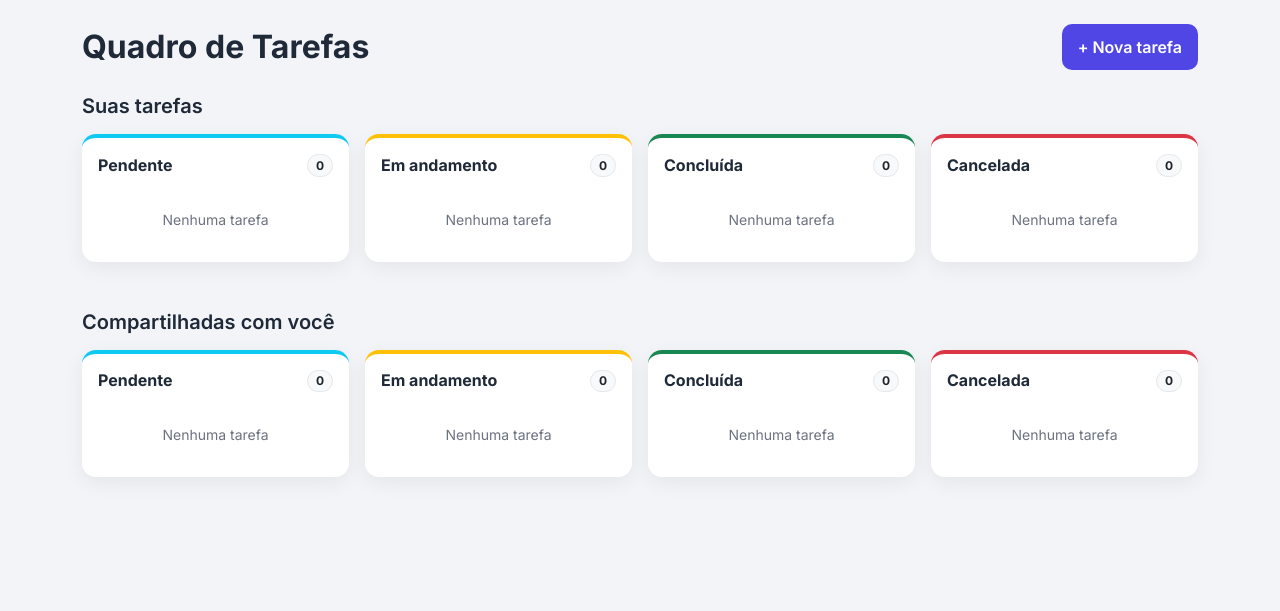
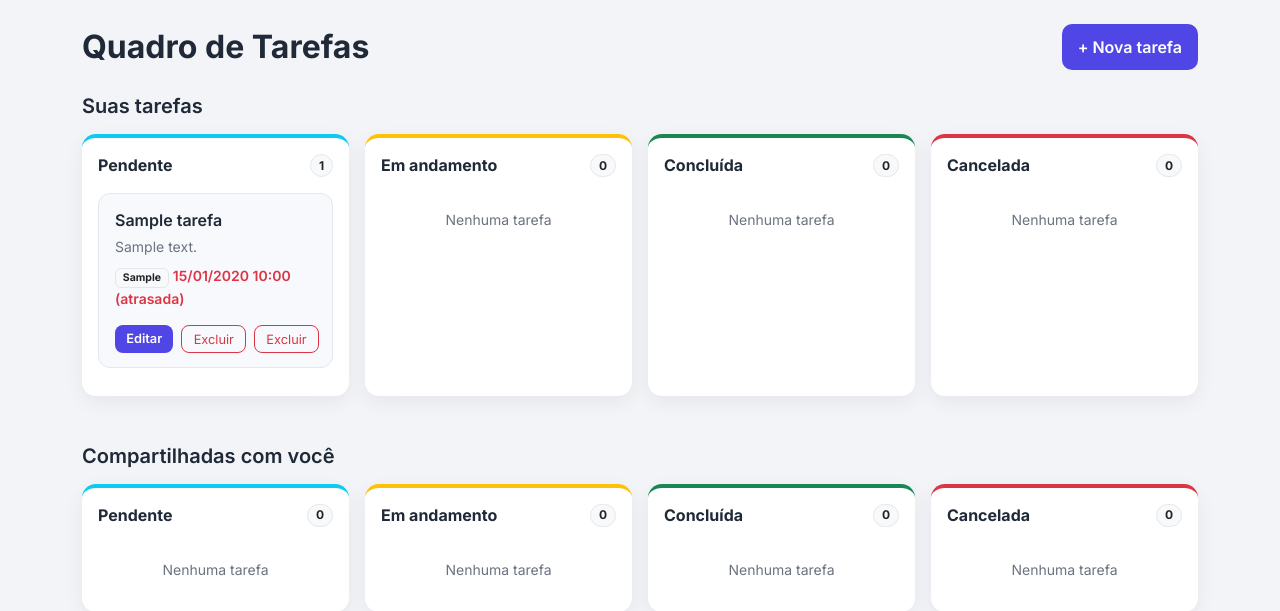
Before and after one commit to alyssa-sys/FSI-Wake-Up-Call-Tutorial-Flask, a Flask app: page /quadro in a window 1280 px wide. Shown: the part 56-667 px from the top of the page. Run offline with Flask 3, Linux system fonts and the light colour scheme; a user stored in the database is signed in; tables that the repository leaves empty hold one stand-in row (values such as "Sample post").

Commit message:
corrigindo erros no quadro e adcionar tarefa

```diff
--- a/gerenciador_de_tarefas/app.py
+++ b/gerenciador_de_tarefas/app.py
@@ -175,7 +175,7 @@ def editar_tarefa(tarefa_id):
 
         tarefa.status = status
 
-        # só criador e admin alteram título e descrição
+        # só criador e admin alteram título, descrição, prioridade e prazo
         if pode_editar(tarefa):
             prioridade = request.form.get('prioridade', tarefa.prioridade or 'A definir')
             if prioridade not in PRIORIDADES_VALIDAS:
@@ -191,6 +191,11 @@ def editar_tarefa(tarefa_id):
                 else:
                     flash(str(e), 'danger')
                     return redirect(url_for('editar_tarefa', tarefa_id=tarefa_id))
+
+            tarefa.titulo = request.form['titulo'].strip()
+            tarefa.descricao = request.form['descricao'].strip()
+            tarefa.prioridade = prioridade
+            tarefa.prazo = prazo
 
         db.session.commit()
         flash('Tarefa atualizada com sucesso!', 'success')
--- a/gerenciador_de_tarefas/templates/quadro.html
+++ b/gerenciador_de_tarefas/templates/quadro.html
@@ -24,9 +24,23 @@
                 {% if tarefa.descricao %}
                     <div class="text-secondary small">{{ tarefa.descricao|truncate(70) }}</div>
                 {% endif %}
+                <div class="small mt-2">
+                    <span class="badge bg-light text-dark border">{{ tarefa.prioridade or 'A definir' }}</span>
+                    {% if tarefa.prazo %}
+                        <span class="{{ 'text-danger fw-semibold' if tarefa_atrasada(tarefa) else 'text-secondary' }}">
+                            {{ tarefa.prazo.strftime('%d/%m/%Y %H:%M') }}{% if tarefa_atrasada(tarefa) %} (atrasada){% endif %}
+                        </span>
+                    {% endif %}
+                </div>
             </div>
             <div class="acoes d-flex gap-2 mt-3">
                 <a href="{{ url_for('editar_tarefa', tarefa_id=tarefa.id) }}" class="btn btn-principal">Editar</a>
+                {% if pode_excluir(tarefa) %}
+                <form action="{{ url_for('excluir_tarefa', tarefa_id=tarefa.id) }}" method="POST"
+                        onsubmit="return confirm('Tem certeza que deseja excluir esta tarefa?');">
+                    <button type="submit" class="btn btn-outline-danger">Excluir</button>
+                </form>
+                {% endif %}
                 <form action="{{ url_for('excluir_tarefa', tarefa_id=tarefa.id) }}" method="POST"
                       onsubmit="return confirm('Tem certeza que deseja excluir esta tarefa?');">
                     <button type="submit" class="btn btn-outline-danger">Excluir</button>
@@ -47,18 +61,18 @@
 
 <h5 class="fw-semibold mb-3">Suas tarefas</h5>
 <div class="row g-3">
-    {{ coluna('Pendente', minhas_tarefas|selectattr('status', 'equalto', 'Pendente')|list, '#0dcaf0', 'bg-info text-dark') }}
-    {{ coluna('Em andamento', minhas_tarefas|selectattr('status', 'equalto', 'Em andamento')|list, '#ffc107', 'bg-warning text-dark') }}
-    {{ coluna('Concluída', minhas_tarefas|selectattr('status', 'equalto', 'Concluída')|list, '#198754', 'bg-success') }}
-    {{ coluna('Cancelada', minhas_tarefas|selectattr('status', 'equalto', 'Cancelada')|list, '#dc3545', 'bg-danger') }}
+    {{ coluna('Pendente', atribuidas_a_mim|selectattr('status', 'equalto', 'Pendente')|list, '#0dcaf0', 'bg-info text-dark') }}
+    {{ coluna('Em andamento', atribuidas_a_mim|selectattr('status', 'equalto', 'Em andamento')|list, '#ffc107', 'bg-warning text-dark') }}
+    {{ coluna('Concluída', atribuidas_a_mim|selectattr('status', 'equalto', 'Concluída')|list, '#198754', 'bg-success') }}
+    {{ coluna('Cancelada', atribuidas_a_mim|selectattr('status', 'equalto', 'Cancelada')|list, '#dc3545', 'bg-danger') }}
 </div>
 
 <h5 class="fw-semibold mt-5 mb-3">Compartilhadas com você</h5>
 <div class="row g-3 mb-5">
-    {{ coluna('Pendente', tarefas_compartilhadas|selectattr('status', 'equalto', 'Pendente')|list, '#0dcaf0', 'bg-info text-dark') }}
-    {{ coluna('Em andamento', tarefas_compartilhadas|selectattr('status', 'equalto', 'Em andamento')|list, '#ffc107', 'bg-warning text-dark') }}
-    {{ coluna('Concluída', tarefas_compartilhadas|selectattr('status', 'equalto', 'Concluída')|list, '#198754', 'bg-success') }}
-    {{ coluna('Cancelada', tarefas_compartilhadas|selectattr('status', 'equalto', 'Cancelada')|list, '#dc3545', 'bg-danger') }}
+    {{ coluna('Pendente', delegadas|selectattr('status', 'equalto', 'Pendente')|list, '#0dcaf0', 'bg-info text-dark') }}
+    {{ coluna('Em andamento', delegadas|selectattr('status', 'equalto', 'Em andamento')|list, '#ffc107', 'bg-warning text-dark') }}
+    {{ coluna('Concluída', delegadas|selectattr('status', 'equalto', 'Concluída')|list, '#198754', 'bg-success') }}
+    {{ coluna('Cancelada', delegadas|selectattr('status', 'equalto', 'Cancelada')|list, '#dc3545', 'bg-danger') }}
 </div>
 
 <!-- Janela de detalhes (somente leitura) -->
```
Also changed, not shown: gerenciador_de_tarefas/templates/adicionar_tarefa.html (+4 -3 lines), gerenciador_de_tarefas/instance/gerenciador_de_tarefa.db (deleted).
